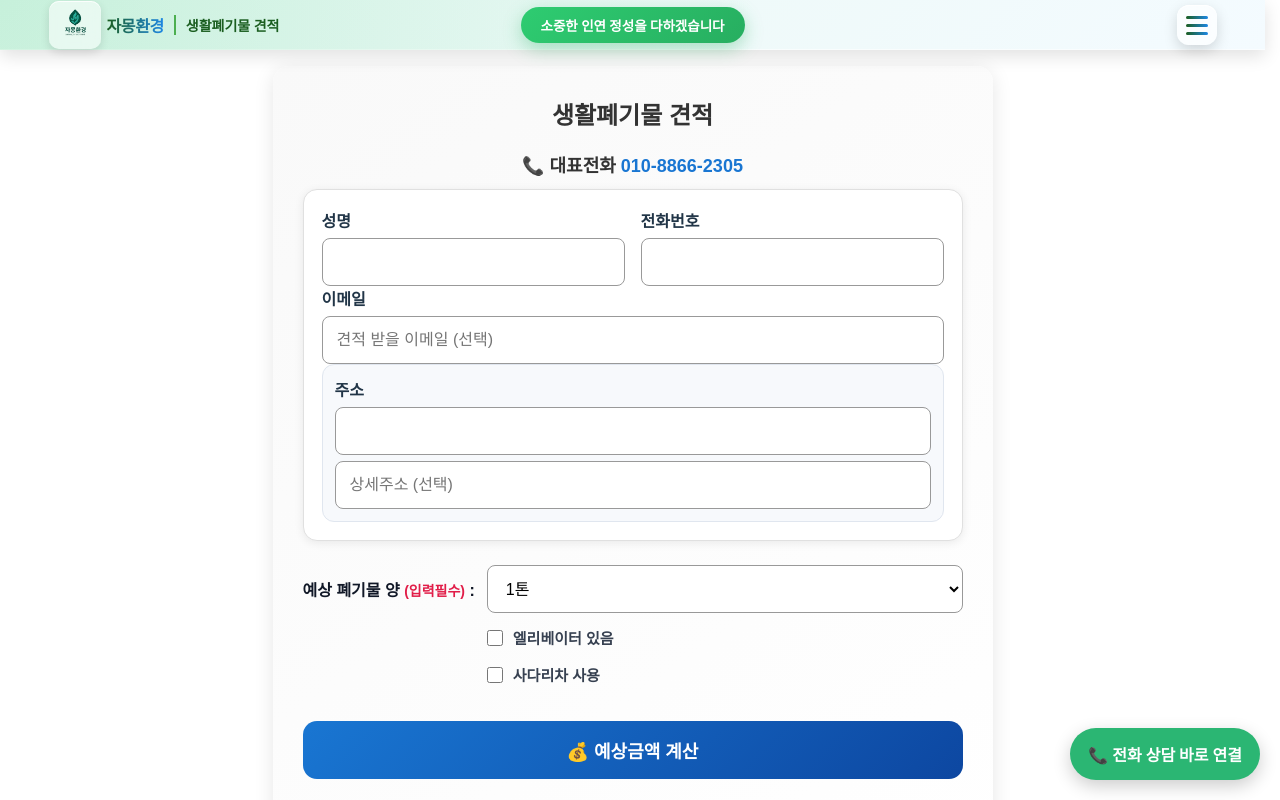
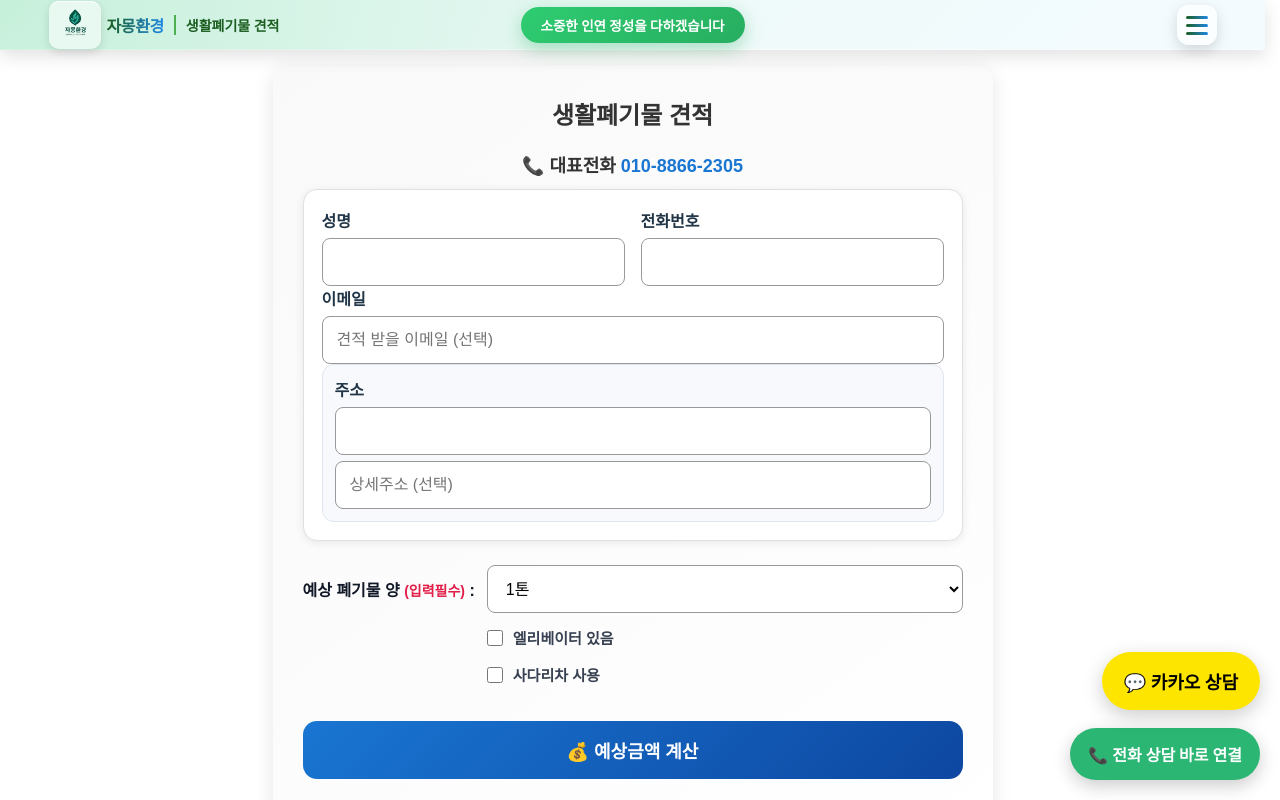
Before and after one commit to hwang-jy/jamong-environment, a React (Vite) app in the folder client/: page /resultA in a window 1280 px wide. Shown: the top 800 px of the page. Built offline with nearby package versions, Linux system fonts and the light colour scheme.

Commit message:
kakao 상담 버튼 추가

```diff
--- a/client/src/pages/ResultCommon.css
+++ b/client/src/pages/ResultCommon.css
@@ -284,6 +284,25 @@ input[readonly] {
     0 3px 6px rgba(0, 0, 0, 0.15);
 }
 
+.kakao-cta {
+  position: fixed;
+  right: 20px;
+  bottom: 90px;
+  padding: 16px 22px;
+  border-radius: 999px;
+  background: #FEE500;
+  color: #000;
+  font-size: 18px;
+  font-weight: 900;
+  text-decoration: none;
+  z-index: 9999;
+  box-shadow: 0 6px 20px rgba(0,0,0,0.2);
+}
+
+.kakao-cta:hover {
+  transform: scale(1.05);
+}
+
 /* ===============================
    모바일 반응형 (요구사항)
 ================================ */
--- a/client/src/pages/ResultCommon.jsx
+++ b/client/src/pages/ResultCommon.jsx
@@ -249,6 +249,14 @@ function ResultCommon({
       >
         📞 전화 상담 바로 연결
       </a>
+      <a
+        href="https://open.kakao.com/o/abcd1234"
+        target="_blank"
+        rel="noopener noreferrer"
+        className="kakao-cta"
+      >
+        💬 카카오 상담
+      </a>
     </>
   );
 }
```
